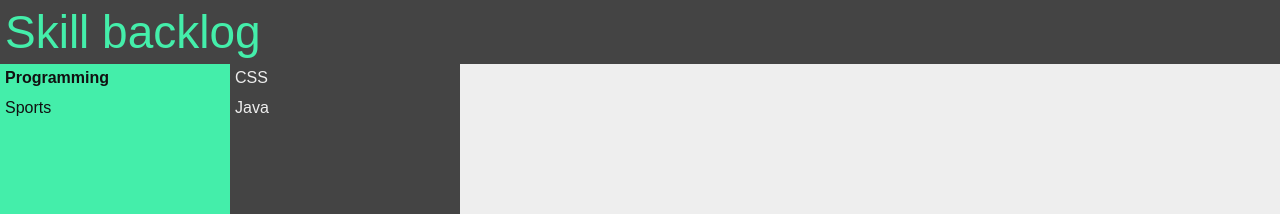
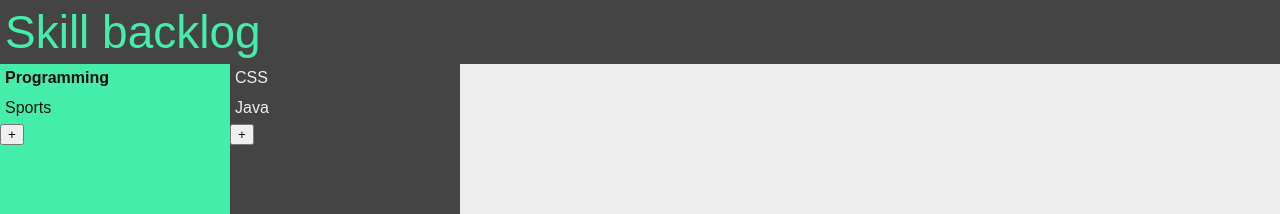
Before and after one commit to Luftare/Backlog, a React (Create React App) app in the folder client/: page / in a window 1280 px wide. Both pictures are taken after a click on the item "Programming". Shown: the top 214 px of the page. Built offline with nearby package versions, Linux system fonts and the light colour scheme.

Commit message:
Create input elements to add new categories

```diff
--- a/client/src/backlog/Backlog.js
+++ b/client/src/backlog/Backlog.js
@@ -40,7 +40,7 @@ class Backlog extends Component {
         <div className="header header--accent">Skill backlog</div>
         <div className="l-wrapper">
           <Epics epics={this.state.epics} selectedEpic={this.state.selectedEpic} selectEpic={this.selectEpic}></Epics>
-          <Topics topics={this.state.topics} selectedTopic={this.state.selectedTopic} selectTopic={this.selectTopic}></Topics>
+          <Topics topics={this.state.topics} selectedTopic={this.state.selectedTopic} selectedEpic={this.state.selectedEpic} selectTopic={this.selectTopic}></Topics>
           <Details topic={this.state.selectedTopic}></Details>
         </div>
       </div>
--- a/client/src/backlog/epics/Epics.js
+++ b/client/src/backlog/epics/Epics.js
@@ -1,7 +1,29 @@
-import React from 'react';
+import React, {Component} from 'react';
 import Epic from './Epic';
 
-const Epics = ({epics, selectEpic, selectedEpic}) => {
+class Epics extends Component {
+
+  constructor(props) {
+    super(props);
+    this.state = {
+      inputVisible: false
+    };
+
+    this.showInput = () => {
+      this.setState({inputVisible: true});
+    };
+
+    this.submitEpic = () => {
+
+    };
+
+    this.cancelInput = () => {
+      this.setState({inputVisible: false});
+    };
+  }
+
+  render() {
+    const {epics, selectEpic, selectedEpic} = this.props;
     return (
       <div className="l-container l-container--narrow l-container--accent">
         <ul className="category">
@@ -9,8 +31,16 @@ const Epics = ({epics, selectEpic, selectedEpic}) => {
           return <Epic key={epic.name} selectEpic={selectEpic} selectedEpic={selectedEpic} epic={epic}></Epic>;
         })}
         </ul>
+        {this.state.inputVisible? <input type="text" /> : null}
+        {this.state.inputVisible
+          ? <span><button onClick={this.submitEpic}>-></button><button onClick={this.cancelInput}>x</button></span>
+          : <button onClick={this.showInput}>+</button>
+        }
+
       </div>
     );
+  }
+
 };
 
 export default Epics;
--- a/client/src/backlog/topics/Topics.js
+++ b/client/src/backlog/topics/Topics.js
@@ -1,7 +1,29 @@
-import React from "react";
+import React, {Component} from "react";
 import Topic from './Topic';
 
-const Topics = ({topics, selectTopic, selectedTopic}) => {
+class Topics extends Component {
+
+  constructor(props) {
+    super(props);
+    this.state = {
+      inputVisible: false
+    };
+
+    this.showInput = () => {
+      this.setState({inputVisible: true});
+    };
+
+    this.submitTopic = () => {
+
+    };
+
+    this.cancelInput = () => {
+      this.setState({inputVisible: false});
+    };
+  }
+
+  render() {
+    const {topics, selectTopic, selectedTopic, selectedEpic} = this.props;
     return (
       <div className="l-container l-container--narrow l-container--dark">
         <ul className="category">
@@ -9,8 +31,17 @@ const Topics = ({topics, selectTopic, selectedTopic}) => {
           return <Topic key={topic.name} selectedTopic={selectedTopic} selectTopic={selectTopic} topic={topic}></Topic>;
         })}
         </ul>
+        {this.state.inputVisible? <input type="text" /> : null}
+        {selectedEpic
+          ? (
+            this.state.inputVisible
+              ? <span><button onClick={this.submitTopic}>-></button><button onClick={this.cancelInput}>x</button></span>
+              : <button onClick={this.showInput}>+</button>
+          )
+          : null}
       </div>
     );
+  }
 };
 
 export default Topics;
```
Lines whose indentation alone changed are shown as unchanged.
